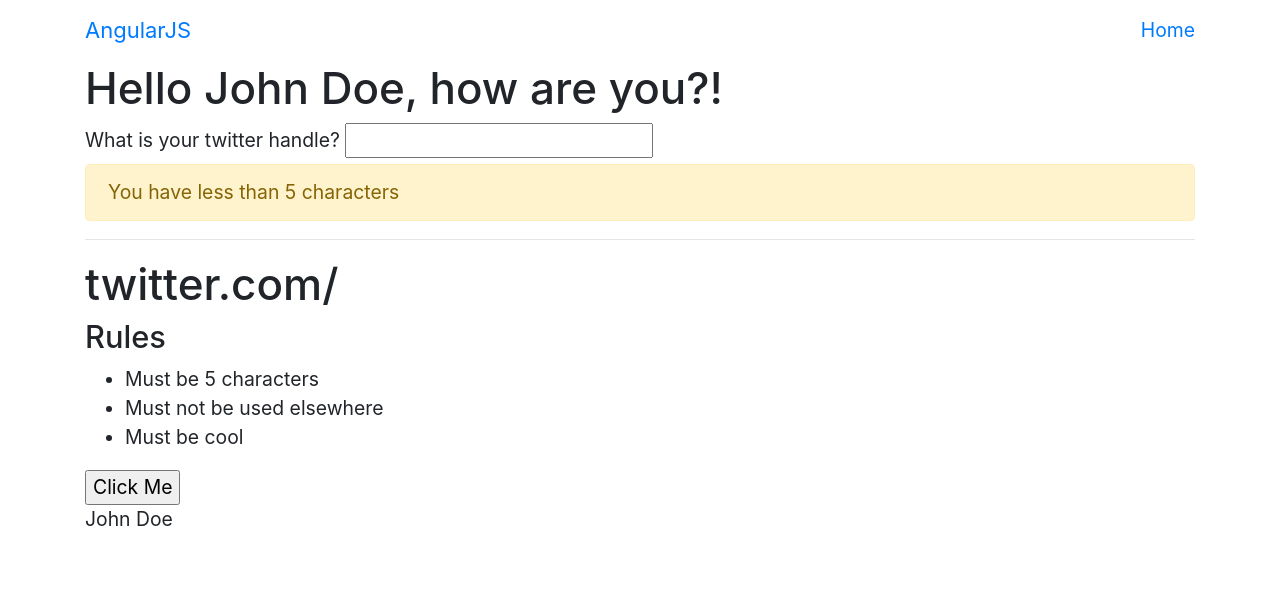
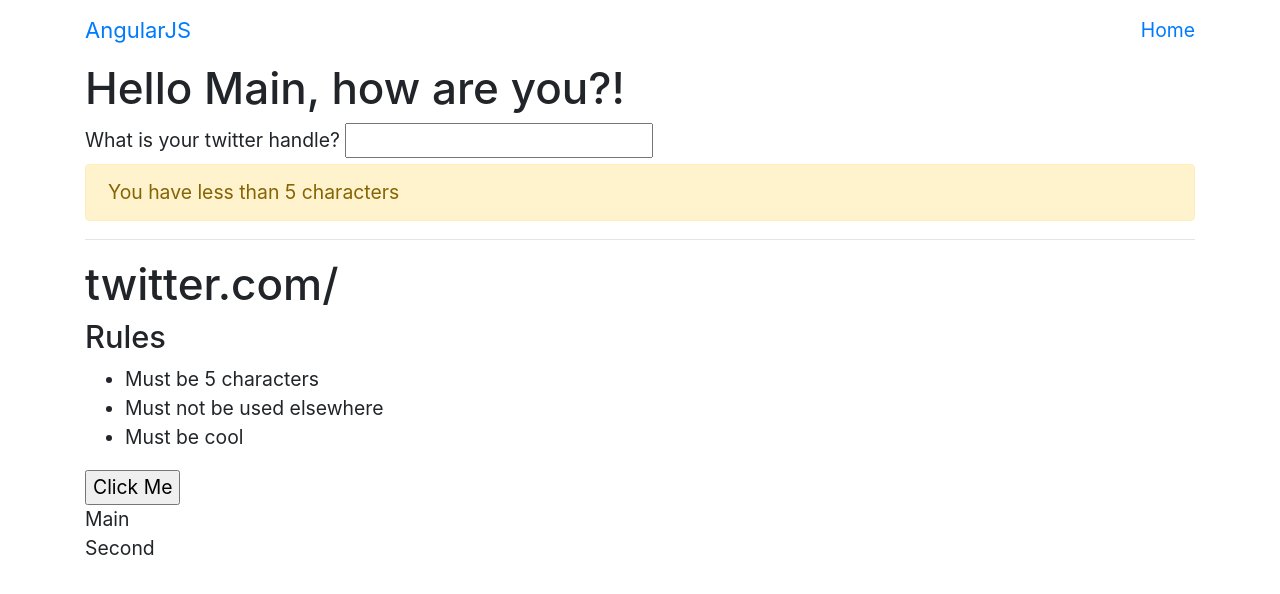
Before and after one commit to WCNewell/udemy-angularJS, a website: page index.htm in a window 1280 px wide. Drawn offline with nearby package versions, Linux system fonts and the light colour scheme; some packages are replaced by stand-ins of ours; some icons are missing.

```diff
--- a/app1/app.js
+++ b/app.js
@@ -1,9 +1,12 @@
 // MODULE
 var myApp = angular.module('clarkApp', []);
 
-myApp.controller('mainController', ['$scope', '$filter', function($scope, $filter) {
+myApp.controller('mainController', ['$scope', '$filter', '$location', '$log', function($scope, $filter, $location, $log) {
 
-    $scope.name = 'John Doe'
+    $log.info($location.path())
+
+
+    $scope.name = 'Main'
 
     $scope.handle= ''
 
@@ -39,6 +42,12 @@
         alert('Clicked!')
 
     }
+
+}])
+
+myApp.controller('secondController', ['$scope', function($scope) {
+
+    $scope.name = 'Second'
 
 }])
 
--- a/app1/index.htm
+++ b/index.htm
@@ -18,6 +18,8 @@
         <script src="https://ajax.googleapis.com/ajax/libs/angularjs/1.7.6/angular.min.js"></script>
         <script src="https://code.angularjs.org/1.7.0-rc.0/angular-messages.min.js"></script>
         <script src='https://code.angularjs.org/1.7.0-rc.0/angular-resource.min.js'></script>
+        <script src='https://ajax.googleapis.com/ajax/libs/angularjs/1.7.6/angular-route.js'></script>
+
         <script src="app.js"></script>
     </head>
     <body>
@@ -75,6 +77,10 @@
 
                 <div>{{ name }}</div>
 
+                <div ng-controller='secondController'>
+                    {{ name }}
+                </div>
+
         <!-- <form name="myForm">
             <label>
                 Enter text:
```
Also changed, not shown: package.json (added, +22 -0 lines), 2 other files.
